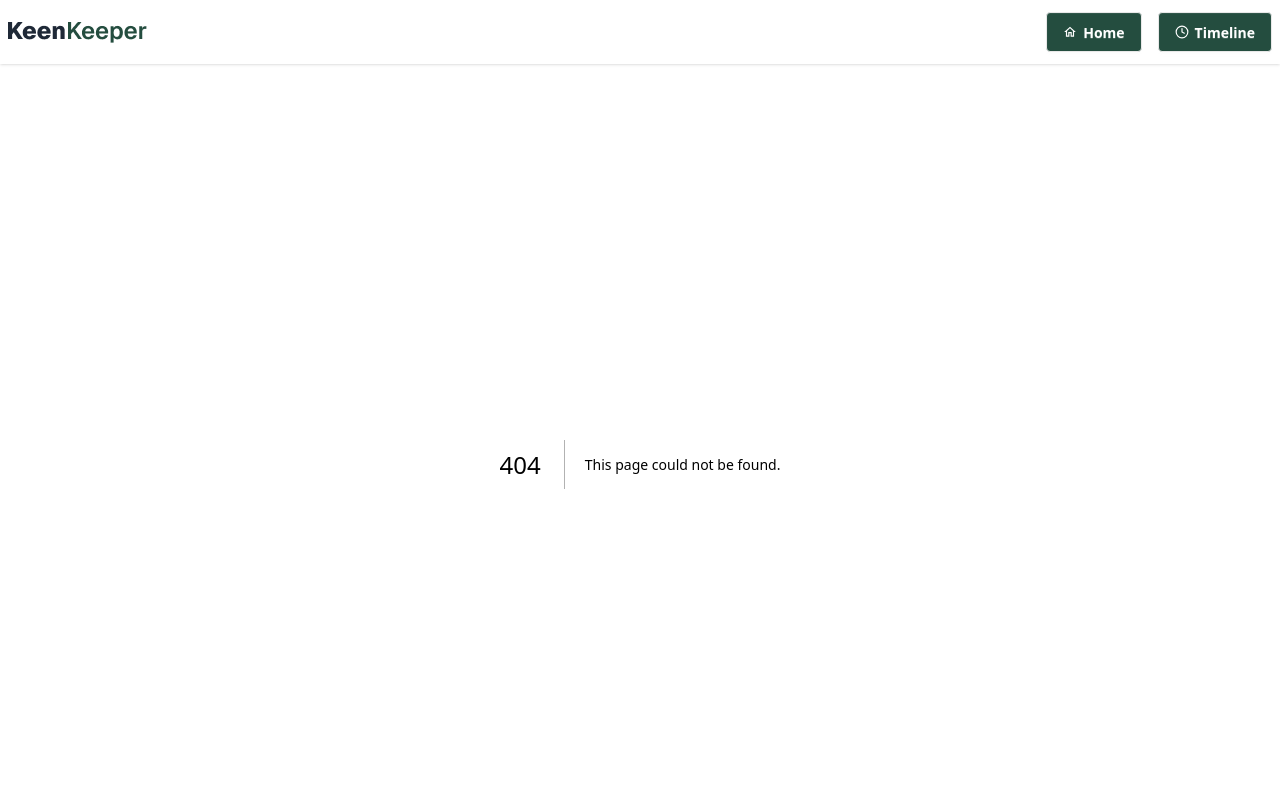
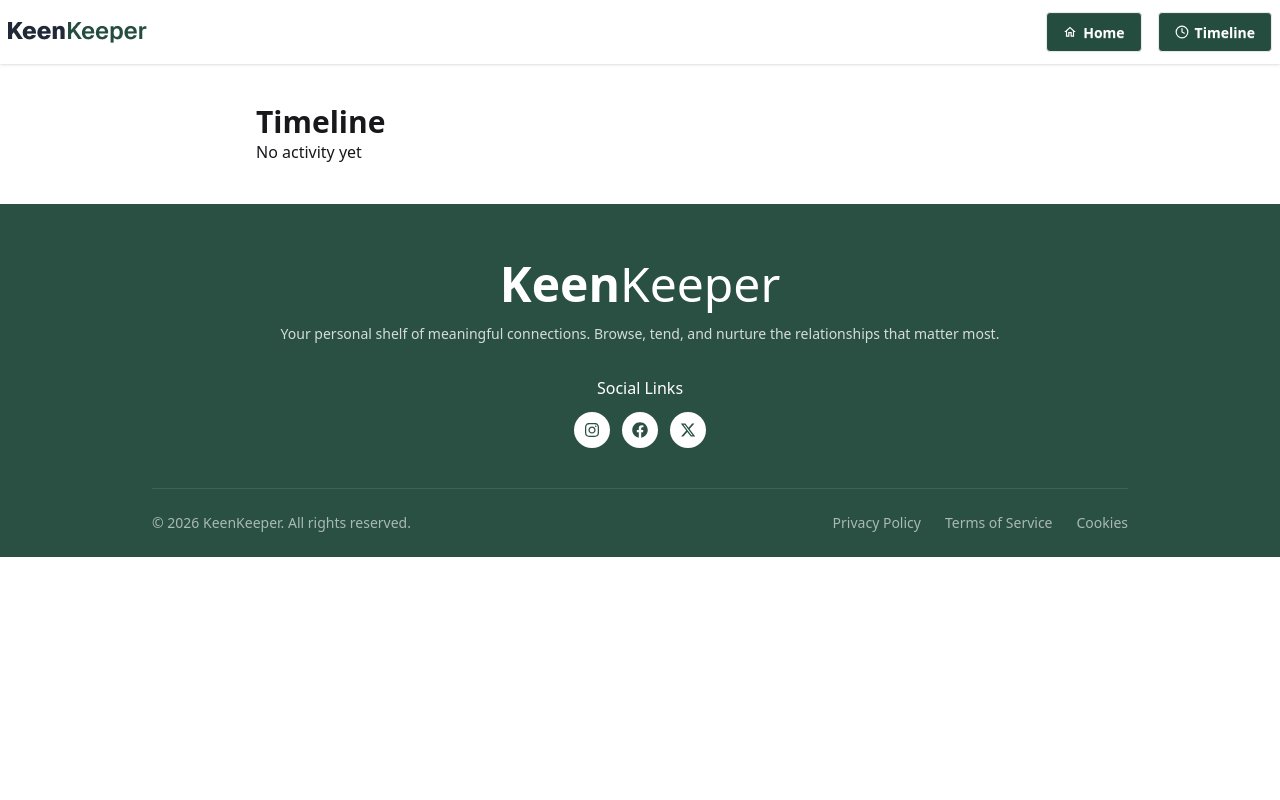
Before and after one commit to labibmaxer/assignment-07, a Next.js app: page /timeline in a window 1280 px wide. Before the commit this address had no page. Shown: the top 800 px of the page. Built offline with nearby package versions, Linux system fonts and the light colour scheme.

Commit message:
added timeline data & fixed a lot of bugs

```diff
--- a/package.json
+++ b/package.json
@@ -12,6 +12,7 @@
     "next": "16.4.3",
     "react": "19.3.0",
     "react-dom": "19.3.0",
+    "react-hot-toast": "^2.6.1",
     "react-icons": "^5.7.0"
   },
   "devDependencies": {
--- a/src/app/friends/[id]/page.js
+++ b/src/app/friends/[id]/page.js
@@ -1,13 +1,11 @@
-
+// 'use client'
         import { FiBell, FiArchive, FiTrash2, FiPhoneCall, FiMessageSquare, FiVideo } from "react-icons/fi";
-
-
-
+import toast from "react-hot-toast";
+import friends from "@/data/friends.json";
+import CheckInbuttons from "@/components/CheckInbuttons";
 const FriendDetails =  async ({params}) => {
     const {id} = await params;
 
-    const res = await fetch("http://localhost:3000/friends.json");
-    const friends = await res.json();
 
     const friend = friends.find((f) =>String(f.id)===id);
    const connected = friends.filter((friend) => friend.status === "connected").length;
@@ -72,20 +70,10 @@ const FriendDetails =  async ({params}) => {
     </div>
 
     {/* Quick check-in */}
-    <div className="card bg-base-100 p-6 shadow-sm">
-      <h3 className="font-semibold text-[#244D3F]">Quick Check-In</h3>
-      <div className="mt-4 grid grid-cols-3 gap-3">
-        <button className="flex flex-col items-center gap-2 rounded-lg bg-gray-50 py-6 text-sm hover:bg-gray-100">
-          <FiPhoneCall className="text-xl" /> Call
-        </button>
-        <button className="flex flex-col items-center gap-2 rounded-lg bg-gray-50 py-6 text-sm hover:bg-gray-100">
-          <FiMessageSquare className="text-xl" /> Text
-        </button>
-        <button className="flex flex-col items-center gap-2 rounded-lg bg-gray-50 py-6 text-sm hover:bg-gray-100">
-          <FiVideo className="text-xl" /> Video
-        </button>
-      </div>
-    </div>
+   <div className="card bg-base-100 p-6 shadow-sm">
+  <h3 className="font-semibold text-[#244D3F]">Quick Check-In</h3>
+  <CheckInbuttons friend={friend} />
+</div>
   </div>
 </div>
 
--- a/src/app/layout.js
+++ b/src/app/layout.js
@@ -1,13 +1,18 @@
 import Footer from "@/components/footer";
 import "./globals.css";
 import Navbar from "@/components/nav";
-export default function RootLayout({ children }) {
+import { Toaster } from "react-hot-toast";
+import { TimelineProvider } from "@/context/TimelineContext";
+ export default function RootLayout({ children }) {
   return (
 <html lang="en" data-theme="light">
         <body>
+<Toaster />
+             <TimelineProvider>
         <Navbar />
         {children}
         <Footer></Footer>
+        </TimelineProvider>
       </body>
     </html>
   );
--- /dev/null
+++ b/src/app/timeline/page.jsx
@@ -0,0 +1,22 @@
+// ('use client');
+"use client"
+// import React, { useState } from 'react';
+import { useTimeline } from '@/context/TimelineContext';
+const Timeline = () => {
+    // const TImeline = useState()
+    const  {timeline} = useTimeline()
+    return (
+         <div className="mx-auto max-w-3xl py-10">
+      <h1 className="text-3xl font-bold">Timeline</h1>
+      {timeline.length === 0 && <p>No activity yet</p>}
+      {timeline.map ((item) => (
+        <div key={item.id} className="card bg-base-100 p-4 shadow-sm">
+          <p>{item.title}</p>
+          <p className="text-sm text-gray-500">{item.date}</p>
+        </div>
+      ))}
+    </div>
+    );
+};
+
+export default Timeline;
--- /dev/null
+++ b/src/components/CheckInbuttons.jsx
@@ -0,0 +1,37 @@
+'use client'
+import toast from 'react-hot-toast';
+import React from 'react';
+import { FiPhoneCall, FiMessageSquare, FiVideo } from "react-icons/fi";
+import { useTimeline } from '@/context/TimelineContext';
+
+const CheckInbuttons = ({friend}) => {
+    const {addEntry} = useTimeline()
+    const handleClick =(type) =>{
+        addEntry({
+        id: Date.now(),
+        type,
+        title : `${type} with ${friend.name}`,
+        date: new Date().toLocaleDateString(),
+
+
+
+        })
+        toast.success(`${type} logged with ${friend.name}`)
+    }
+    const btn = "flex flex-col items-center gap-2 rounded-lg bg-gray-50 py-6 text-sm hover:bg-gray-100";
+    return (
+       <div className="mt-4 grid grid-cols-3 gap-3">
+      <button className={btn} onClick={() => handleClick("Call")}>
+        <FiPhoneCall className="text-xl" /> Call
+      </button>
+      <button className={btn} onClick={() => handleClick("Text")}>
+        <FiMessageSquare className="text-xl" /> Text
+      </button>
+      <button className={btn} onClick={() => handleClick("Video")}>
+        <FiVideo className="text-xl" /> Video
+      </button>
+    </div>
+    );
+};
+
+export default CheckInbuttons;
--- a/src/components/home.jsx
+++ b/src/components/home.jsx
@@ -1,11 +1,10 @@
 import Link from 'next/link';
 import React from 'react';
 import { FaPlus } from "react-icons/fa";
+import friends from "@/data/friends.json";
 
-const Hero = async() => {
-    const data = await fetch("http://localhost:3000/friends.json");
-    const friends = await data.json()
-    console.log(friends);
+const Hero =  () => {
+
     const connected = friends.filter((friend) => friend.status === "connected").length;
     const overdue = friends.filter((friend) => friend.status === "overdue").length
     return (
--- /dev/null
+++ b/src/context/TimelineContext.jsx
@@ -0,0 +1,19 @@
+'use client';
+
+import React, { createContext, useContext, useState } from 'react';
+const TimelineContext = createContext();
+
+
+export const TimelineProvider = ({children}) => {
+
+ const [timeline , setTimeline] = useState([]);
+ const addEntry = (entry) => setTimeline ((prev) => [entry, ...prev] )
+
+    return (
+        <TimelineContext.Provider value={{addEntry, timeline}}>
+          {children}
+        </TimelineContext.Provider>
+    );
+};
+
+export const useTimeline = () => useContext(TimelineContext)
```
Also changed, not shown: src/data/friends.json (renamed from public/friends.json), 1 other file (tests, documents, lock files or other folders).
